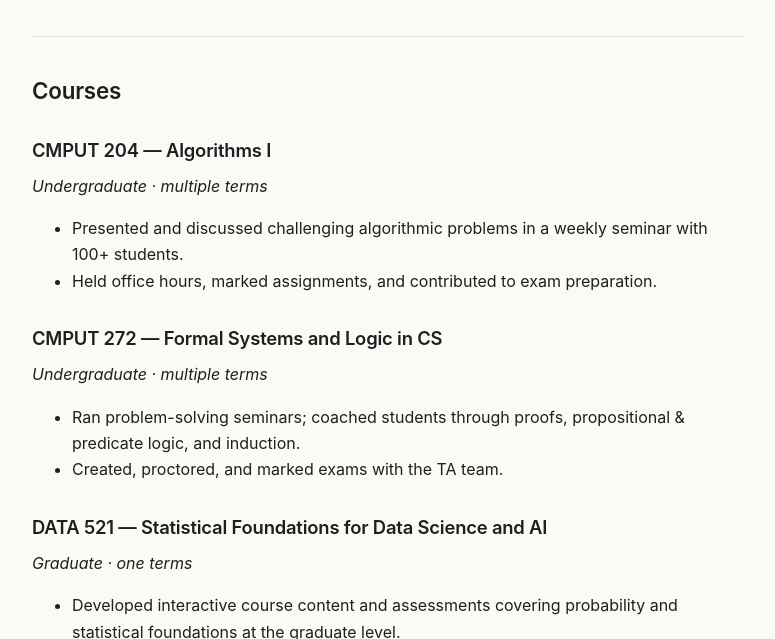
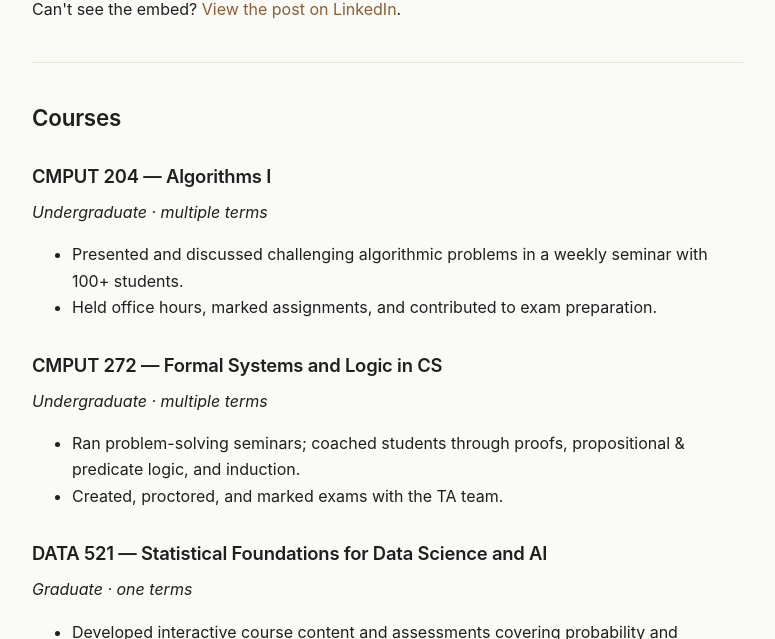
Before and after one commit to TruongGiangPham-1/TruongGiangPham-1.github.io, a Jekyll site: the page built from docs/teaching.md, in a window 1280 px wide and 900 px high, scrolled down 1074 px, cut to the strip 261-900 px from the top of the window. Shown: the whole strip, without its empty margins (252-1027 px from the left). Built offline with Jekyll 4.4.1, drawn with Linux system fonts in a browser that asks for light colours.

Commit message:
teaching.md: link to linkedin

```diff
--- a/docs/teaching.md
+++ b/docs/teaching.md
@@ -25,6 +25,9 @@ I've also supervised undergraduate students with their research, including stude
           height="628" width="504" frameborder="0" allowfullscreen=""
           title="Overcooked-2 with PS4 controllers — LinkedIn post"
           loading="lazy"></iframe>
+  <p class="linkedin-embed-caption">
+    Can't see the embed? <a href="https://www.linkedin.com/posts/zachary-tang-463453333_we-brought-overcooked-2-and-ps4-controllers-ugcPost-7436952101957812226-0cCD/">View the post on LinkedIn</a>.
+  </p>
 </div>
 
 ---
```
